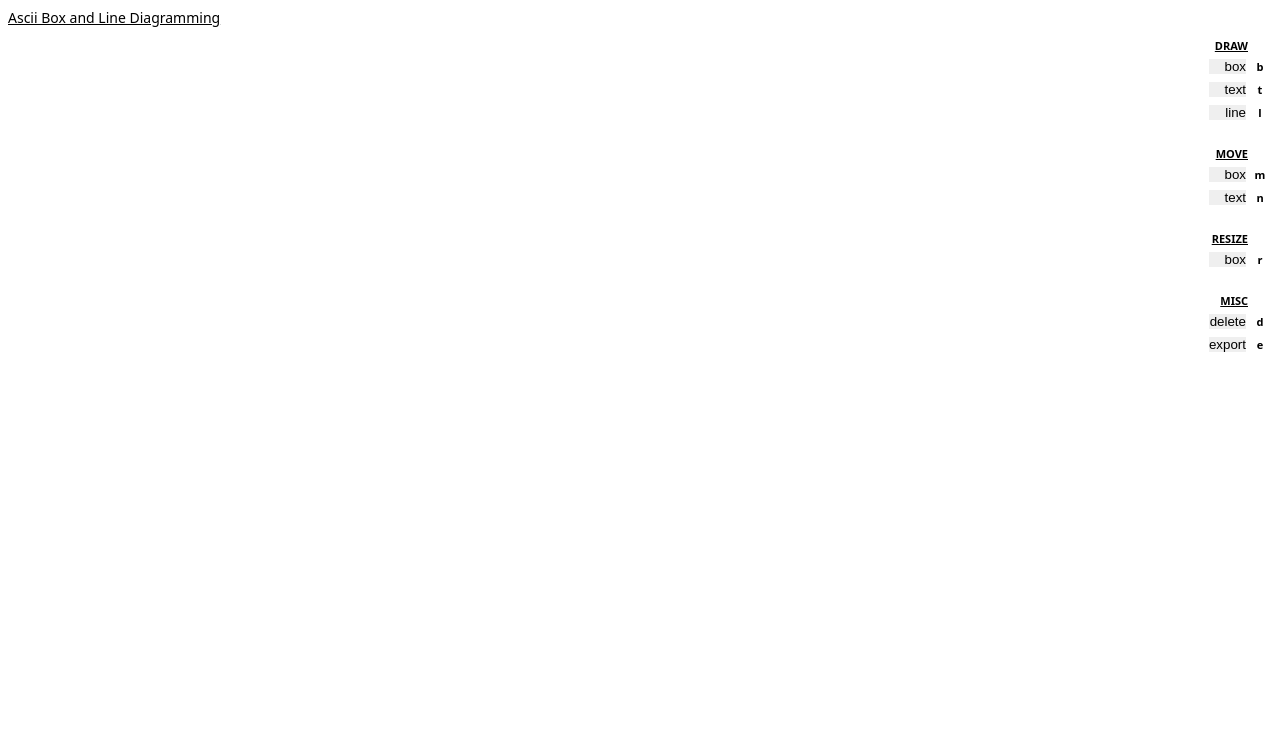
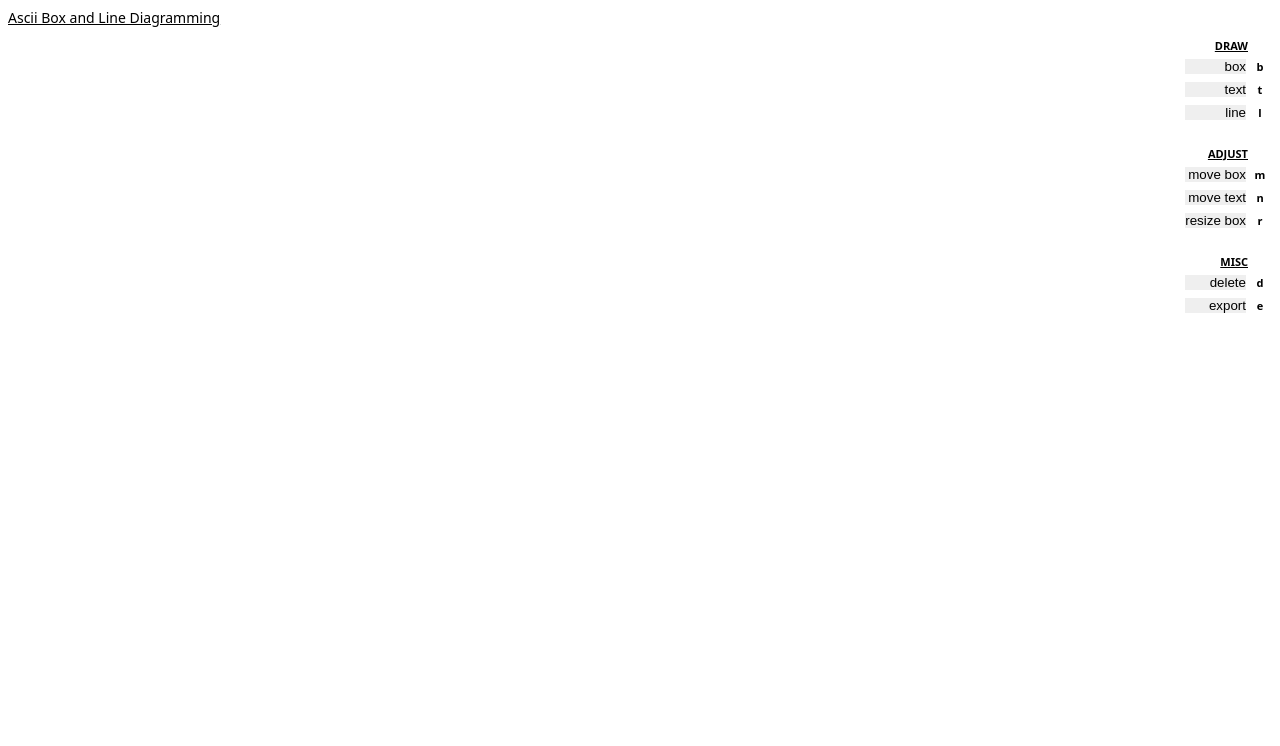
Before and after one commit to mreinstein/ascii-diagrams, a website: page index.html in a window 1280 px wide. Shown: the top 746 px of the page. Drawn offline with Linux system fonts and the light colour scheme.

Commit message:
tweak command layout

```diff
--- a/index.html
+++ b/index.html
@@ -117,19 +117,16 @@
     <button>line</button>
     <div class="shortcut" title="keyboard shorcut: l">l</div>
 
-    <h4>move</h4>
+    <h4>adjust</h4>
     <div class="shortcut"></div>
 
-    <button>box</button>
+    <button>move box</button>
     <div class="shortcut" title="keyboard shorcut: m">m</div>
 
-    <button>text</button>
+    <button>move text</button>
     <div class="shortcut">n</div>
 
-    <h4>resize</h4>
-    <div class="shortcut"></div>
-
-    <button>box</button>
+    <button> resize box</button>
     <div class="shortcut" title="keyboard shorcut: r">r</div>
 
     <h4>misc</h4>
```
